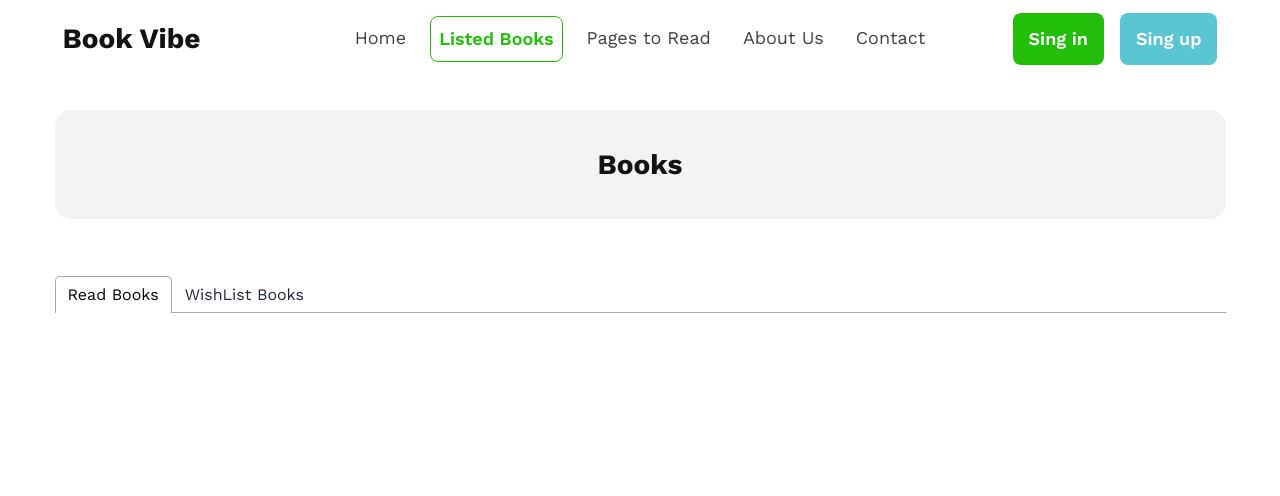
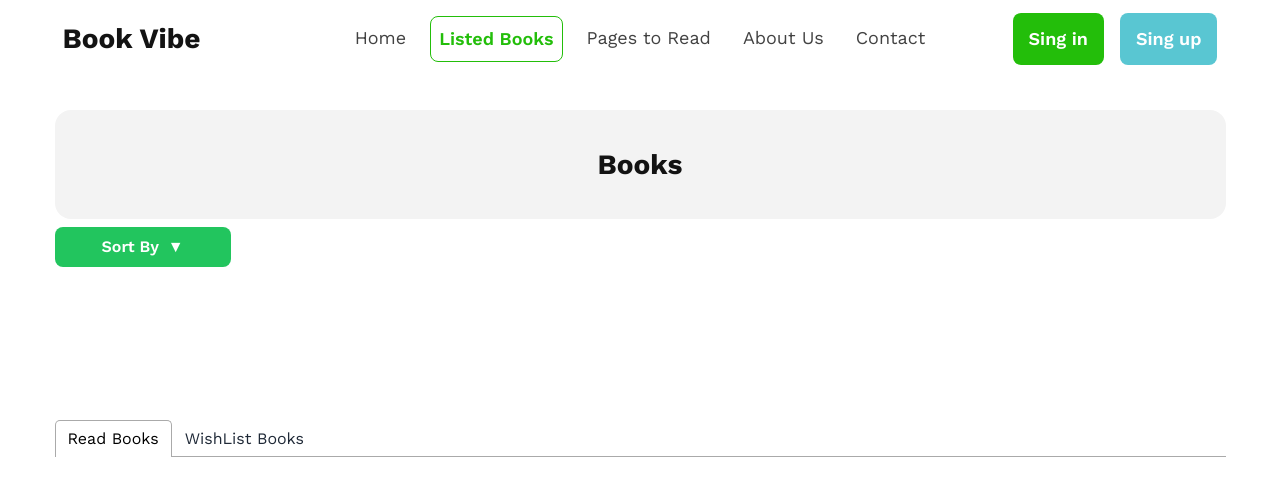
Before and after one commit to RajuAhmed0/Book-Assignment-8, a React (Vite) app: page /booksList in a window 1280 px wide. Shown: the top 496 px of the page. Built offline with nearby package versions, Linux system fonts and the light colour scheme; a web font is replaced by a local one.

Commit message:
complate

```diff
--- a/src/Components/Page/ListedBook/ListedBook.jsx
+++ b/src/Components/Page/ListedBook/ListedBook.jsx
@@ -6,21 +6,29 @@ import WishList from "../WishList/WishList";
 
 const ListedBooks = () => {
     const [read, setRead] = useState([]);
+
     const [wish, setWish] = useState([]);
 
 
+
+
+
+    useEffect(() => {
+        const showDataRead = JSON.parse(localStorage.getItem("books")) || [];
+        setRead(showDataRead);
+    }, []);
 
     useEffect(() => {
         const showWishList = JSON.parse(localStorage.getItem("wish")) || [];
         setWish(showWishList);
     }, []);
 
-    useEffect(() => {
-        const showDataRead = JSON.parse(localStorage.getItem("books")) || [];
-        setRead(showDataRead);
-    }, []);
 
+    const [isOpen, setIsOpen] = useState(false);
 
+    const toggleDropdown = () => {
+        setIsOpen(!isOpen);
+    };
 
     return (
         <div className="md:mt-[32px] mt-4 xl:mx-0 mx-2">
@@ -28,6 +36,39 @@ const ListedBooks = () => {
                 Books
             </h4>
 
+            <div className="relative inline-block text-left mt-2 mb-24 ">
+                <button
+                    onClick={toggleDropdown}
+                    className="bg-green-500 text-white font-semibold px-4 py-2 rounded-lg focus:outline-none w-44"
+                >
+                    Sort By <span className="ml-1">▼</span>
+                </button>
+
+                {isOpen && (
+                    <div className="absolute mt-2  bg-white rounded-lg shadow-lg z-10">
+                        <ul className="py-2">
+                            <li
+                                className="px-4 py-2 hover:bg-gray-200 cursor-pointer"
+                                onClick={() => console.log("Sort by Rating")}
+                            >
+                                Rating
+                            </li>
+                            <li
+                                className="px-4 py-2 hover:bg-gray-200 cursor-pointer"
+                                onClick={() => console.log("Sort by Number of pages")}
+                            >
+                                Number of pages
+                            </li>
+                            <li
+                                className="px-4 py-2 hover:bg-gray-200 cursor-pointer"
+                                onClick={() => console.log("Sort by Publisher year")}
+                            >
+                                Publisher year
+                            </li>
+                        </ul>
+                    </div>
+                )}
+            </div>
 
             <Tabs className="md:mt-14 mt-7">
                 <TabList>
```
Also changed, not shown: src/Utility/LocalStorage.js (+12 -12 lines).
